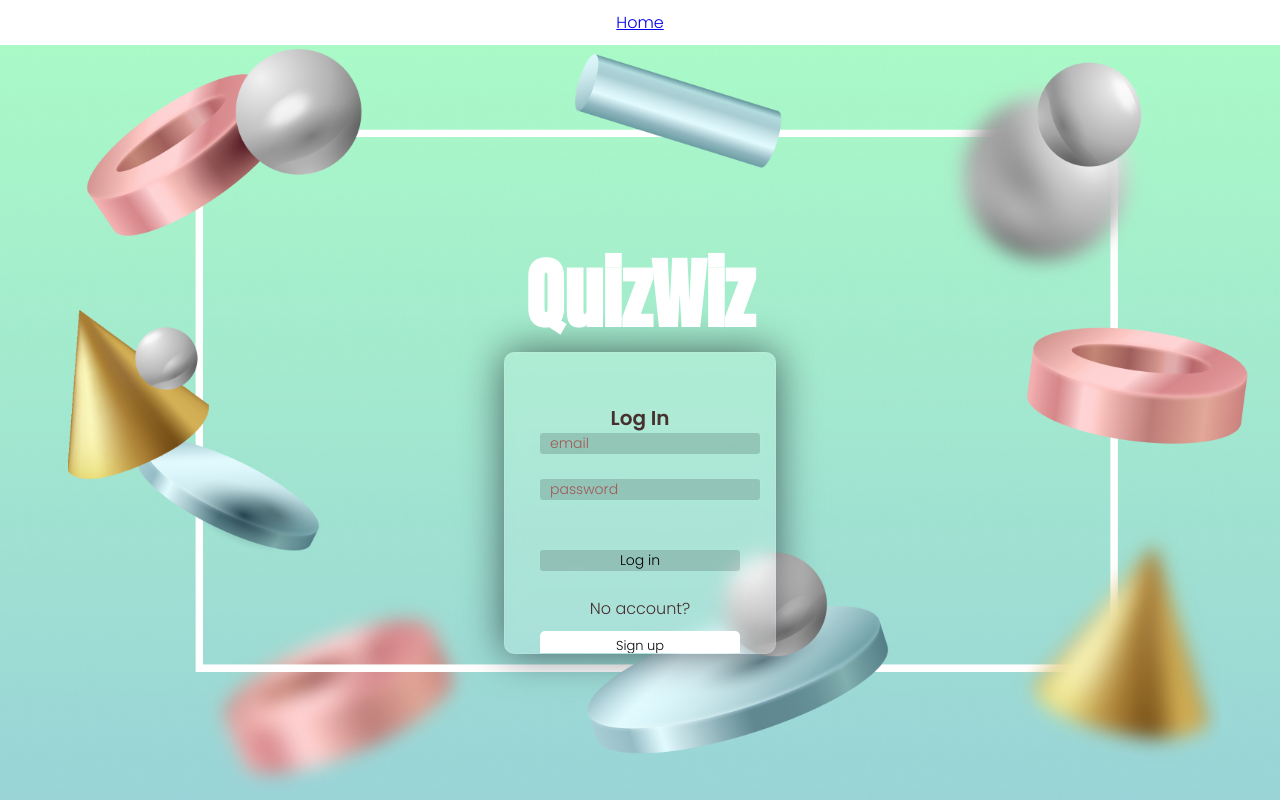
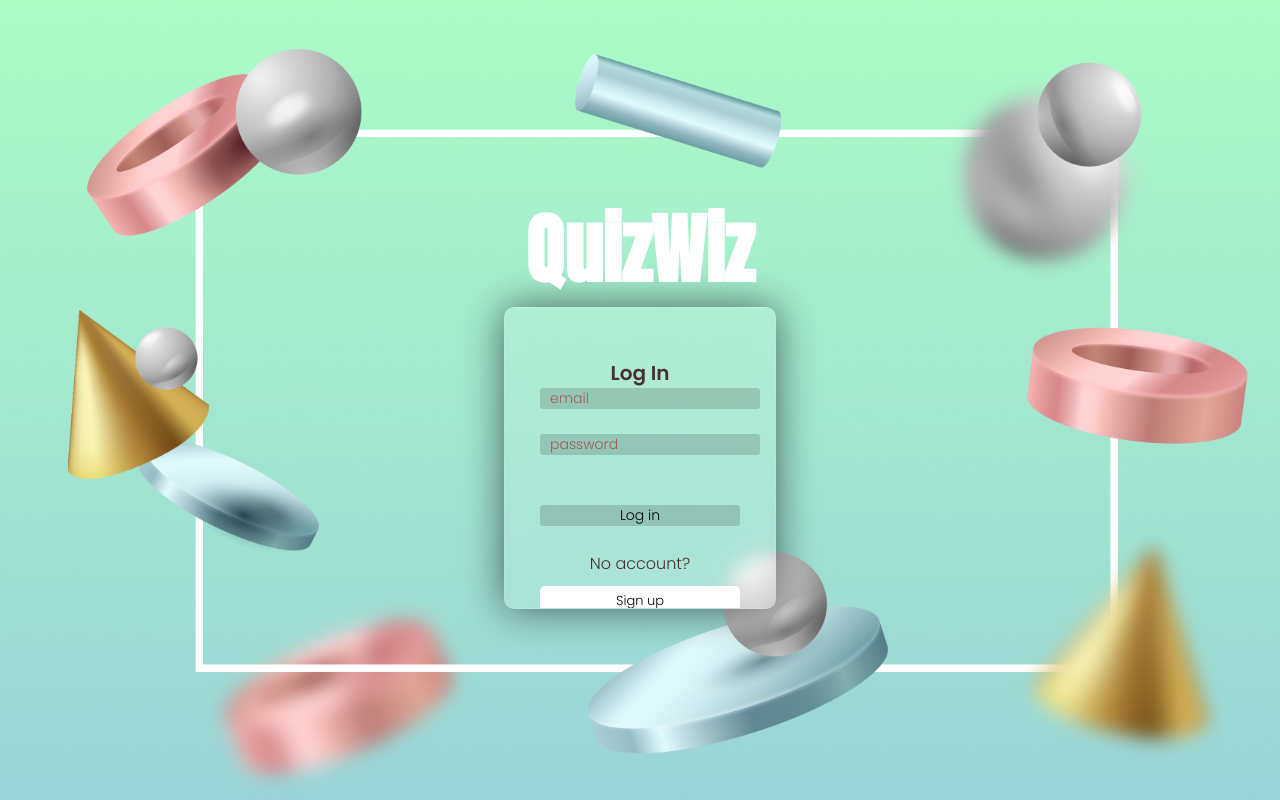
Before and after one commit to AleFin95/QuizWiz-Client, a React (Vite) app in the folder QuizWiz/: page /login in a window 1280 px wide. Built offline with nearby package versions, Linux system fonts and the light colour scheme.

Commit message:
added useLocation hook to hide nav bar

```diff
--- a/QuizWiz/src/app.jsx
+++ b/QuizWiz/src/app.jsx
@@ -1,18 +1,20 @@
 import React from 'react';
-import { Routes, Route} from 'react-router-dom';
+import { Routes, Route, useLocation } from 'react-router-dom';
 import ProtectedRoute from "./routes"
 import * as Pages from './pages'
 import { PageWrapper } from './components';
 import './assets/app.css'
 
 import { AuthProvider } from './contexts';
-import {SignUpComponent} from './components';
-
+import { SignUpComponent } from './components';
 
 function App() {
+  const location = useLocation();
+  const showPageWrapper = location.pathname !== '/login' && location.pathname !== '/signup';
+
   return (
     <AuthProvider>
-        <PageWrapper />
+      {showPageWrapper && <PageWrapper />}
       <Routes>
         <Route path="/login" element={<Pages.Login />}/>
         <Route path="/signup" element={<SignUpComponent />} />
```
Lines whose indentation alone changed are shown as unchanged.
